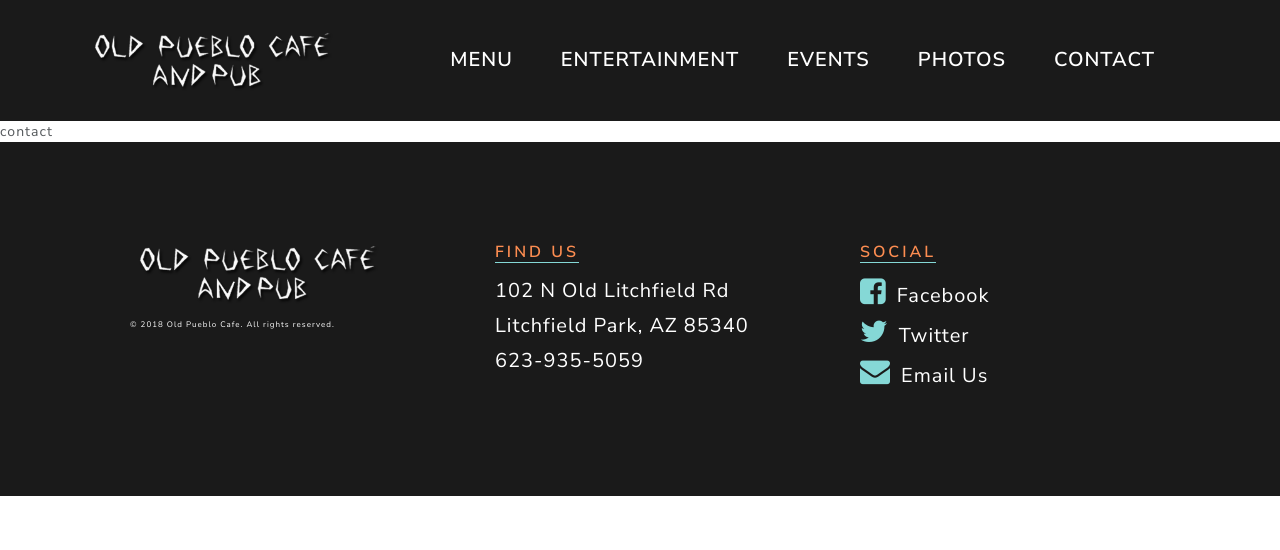
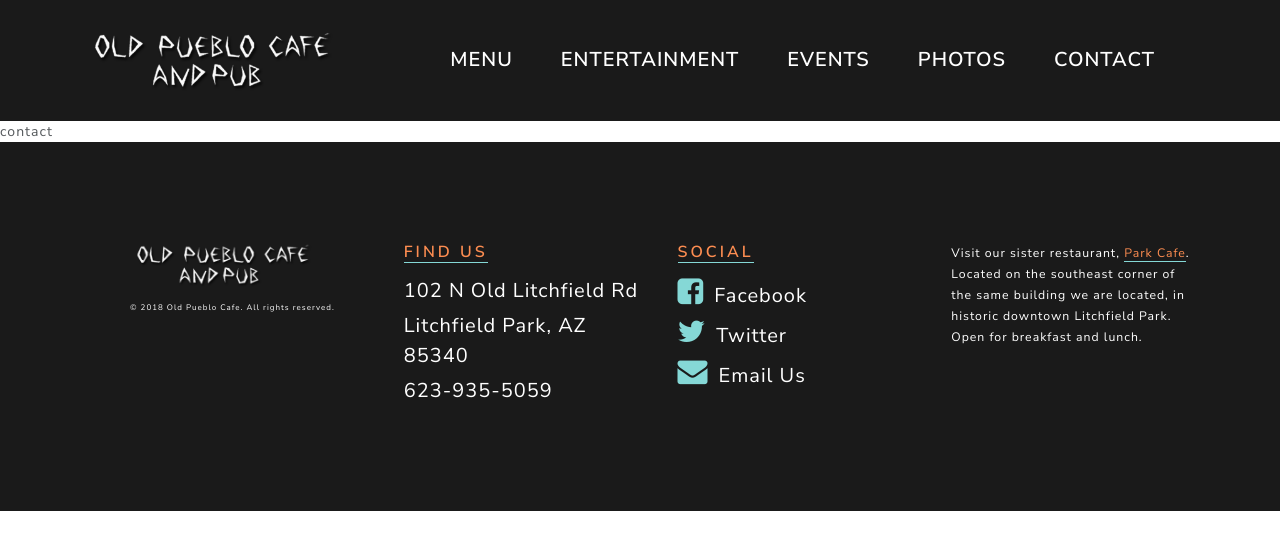
Before and after one commit to schmidgallm/old-pueblo-cafe, a React (Create React App) app: page /contact in a window 1280 px wide. Shown: the top 550 px of the page. Built offline with nearby package versions, Linux system fonts and the light colour scheme.

Commit message:
change footer ui

```diff
--- a/src/components/Layout/Footer/Footer.css
+++ b/src/components/Layout/Footer/Footer.css
@@ -44,3 +44,13 @@
 .social a {
   font-size: 20px;
 }
+
+.underline {
+  display: inline-block;
+  border-bottom: 1px solid var(--accentSeconday);
+}
+
+footer .link {
+  color: var(--primary);
+  border-bottom: 1px solid var(--secondary);
+}
--- a/src/components/Layout/Footer/Footer.js
+++ b/src/components/Layout/Footer/Footer.js
@@ -1,5 +1,6 @@
 // Dependencies
 import React from 'react';
+import { Link } from 'react-router-dom';
 
 // import Footer CSS and Image
 import './Footer.css';
@@ -9,11 +10,11 @@
     <footer className='footer bg-primary'>
       <div className='container'>
         <div className='row'>
-          <div className='col-sm-12 col-md-4 col-lg-4'>
+          <div className='col-sm-12 col-md-3 col-lg-3'>
             <img src='static/img/logo.png' alt='old pueblo cafe logo' />
             <p id='copyright'>© 2018 Old Pueblo Cafe. All rights reserved.</p>
           </div>
-          <div className='col-sm-12 col-md-4 col-lg-4'>
+          <div className='col-sm-12 col-md-3 col-lg-3'>
             <h5>Find Us</h5>
             <p>102 N Old Litchfield Rd</p>
             <p>​Litchfield Park, AZ 85340</p>
@@ -21,7 +22,7 @@
               <a href='tel:623-935-5059'>623-935-5059</a>
             </p>
           </div>
-          <div className='col-sm-12 col-md-4 col-lg-4 social'>
+          <div className='col-sm-12 col-md-3 col-lg-3 social'>
             <h5>Social</h5>
             <div>
               <a className='social-links' href='/'>
@@ -42,6 +43,22 @@
               </a>
             </div>
           </div>
+          <div className='col-sm-12 col-md-3 col-lg-3'>
+            <small>
+              Visit our sister restaurant,{' '}
+              <a
+                href='https://www.facebook.com/parkcafelpaz/'
+                target='_blank'
+                rel='noopener noreferrer'
+                className='link'
+              >
+                Park Cafe
+              </a>
+              . Located on the southeast corner of the same building we are
+              located, in historic downtown Litchfield Park. Open for breakfast
+              and lunch.
+            </small>
+          </div>
         </div>
       </div>
     </footer>
```
